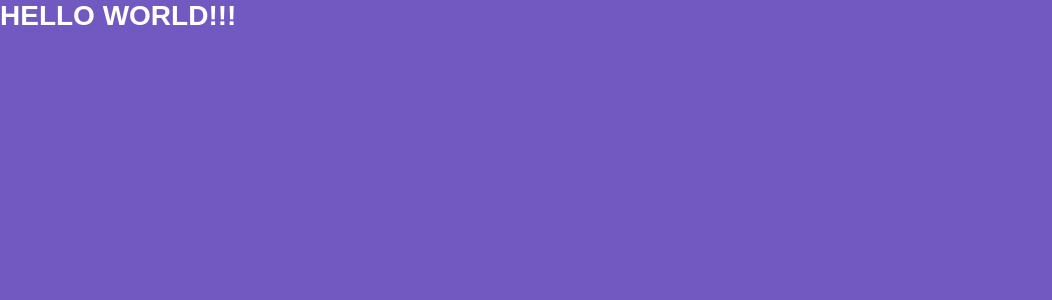
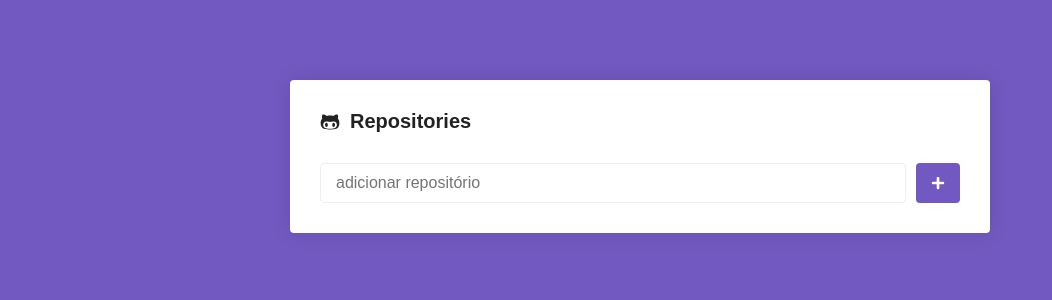
Before and after one commit to francisdev584/React-example-githubAPI, a React (Create React App) app: page / in a window 1280 px wide. Shown: the top 300 px of the page, without its empty margins (0-1052 px from the left). Built offline with nearby package versions, Linux system fonts and the light colour scheme.

Commit message:
Main Component with style - done

```diff
--- a/package.json
+++ b/package.json
@@ -5,6 +5,7 @@
   "dependencies": {
     "react": "^16.8.6",
     "react-dom": "^16.8.6",
+    "react-icons": "^3.7.0",
     "react-router-dom": "^5.0.1",
     "react-scripts": "3.0.1",
     "styled-components": "^4.3.2"
--- a/src/pages/Main/index.js
+++ b/src/pages/Main/index.js
@@ -1,12 +1,21 @@
 import React from 'react';
+import { FaGithubAlt, FaPlus } from 'react-icons/fa';
 
-import { Title } from './styles';
+import { Container, Form, SubmitButton } from './styles';
 
 function Main() {
   return (
-    <>
-      <Title>HELLO WORLD!!!</Title>
-    </>
+    <Container>
+      <h1>
+        <FaGithubAlt /> Repositories
+      </h1>
+      <Form onSubmit={() => {}}>
+        <input type="text" placeholder="adicionar repositório" />
+        <SubmitButton disabled>
+          <FaPlus color="#fff" size={14} />
+        </SubmitButton>
+      </Form>
+    </Container>
   );
 }
 
--- a/src/pages/Main/styles.js
+++ b/src/pages/Main/styles.js
@@ -1,5 +1,49 @@
 import styled from 'styled-components';
 
-export const Title = styled.h1`
-  color: #fff;
+export const Container = styled.div`
+  max-width: 700px;
+  background: #fff;
+  border-radius: 4px;
+  box-shadow: 0 0 20px rgba(0, 0, 0, 0.1);
+  padding: 30px;
+  margin: 80px auto;
+
+  h1 {
+    font-size: 20px;
+    display: flex;
+    flex-direction: row;
+    align-items: center;
+
+    svg {
+      margin-right: 10px;
+    }
+  }
 `;
+
+export const Form = styled.form`
+  margin-top: 30px;
+  display: flex;
+  flex-direction: row;
+
+  input {
+    flex: 1;
+    border: 1px solid #eee;
+    padding: 10px 15px;
+    border-radius: 4px;
+    font-size: 16px;
+  }
+`;
+
+export const SubmitButton = styled.button.attrs({
+  type: 'submit',
+})`
+  background: #7159c1;
+  border: 0;
+  padding: 0 15px;
+  margin-left: 10px;
+  border-radius: 4px;
+
+  display: flex;
+  justify-content: center;
+  align-items: center;
+`;
```
Also changed, not shown: 1 other file (tests, documents, lock files or other folders).
